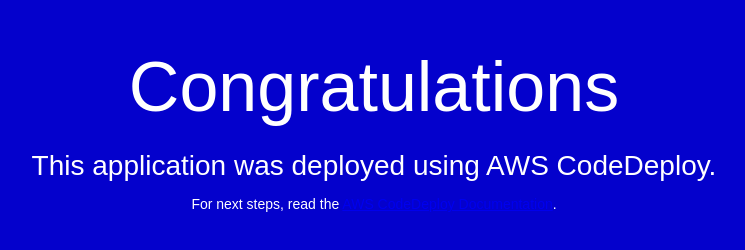
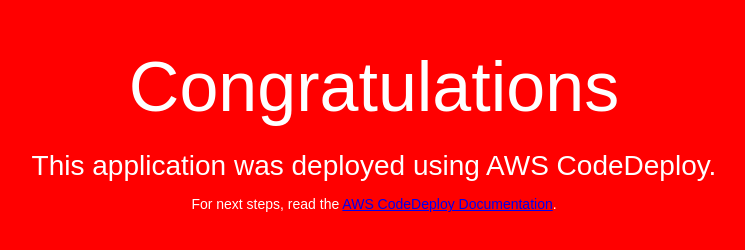
Before and after one commit to kisobe0609/codedeploy, a plain HTML site: page index.html in a window 1280 px wide. Shown: the whole page, without its empty margins (266-1011 px from the left). Drawn offline with Linux system fonts and the light colour scheme.

Commit message:
change color red

```diff
--- a/index.html
+++ b/index.html
@@ -6,7 +6,7 @@
   <style>
     body {
       color: #ffffff;
-      background-color: #0401cc;
+      background-color: red;
       font-family: Arial, sans-serif;
       font-size: 14px;
     }
```
